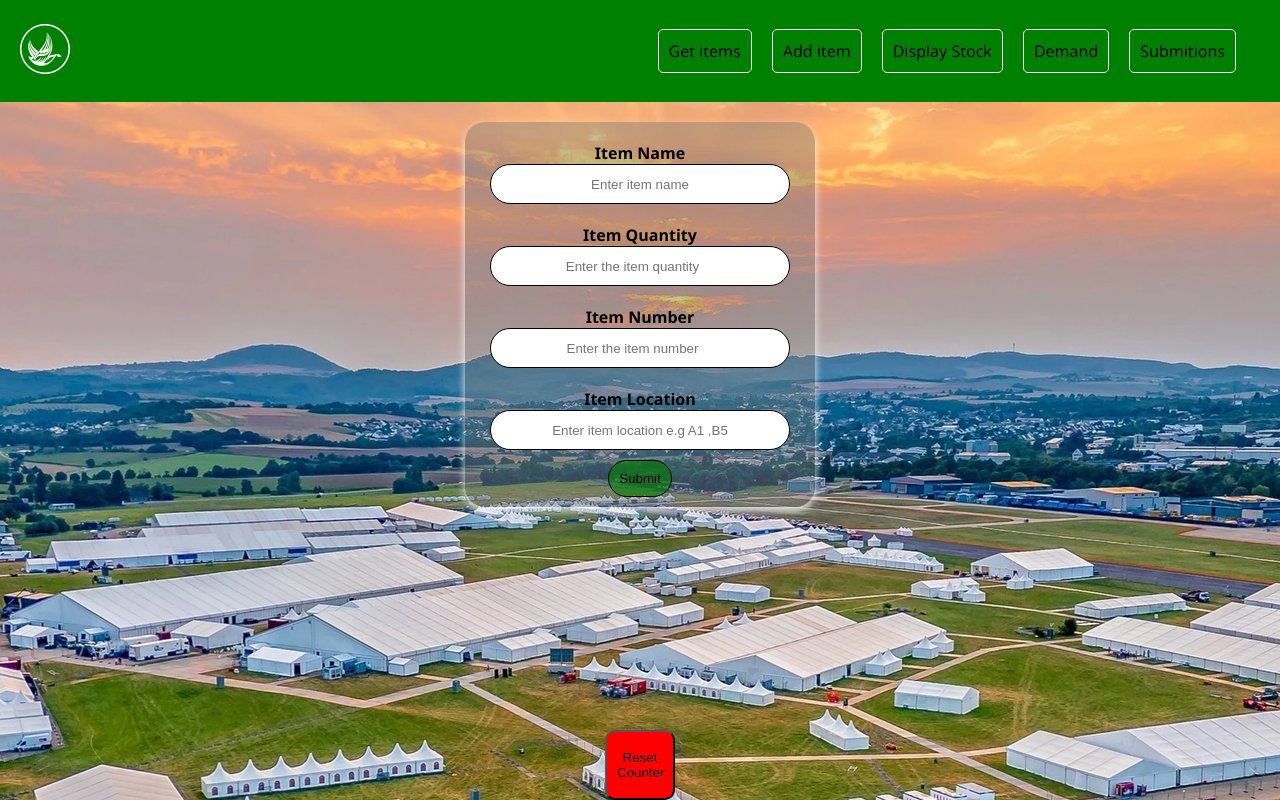
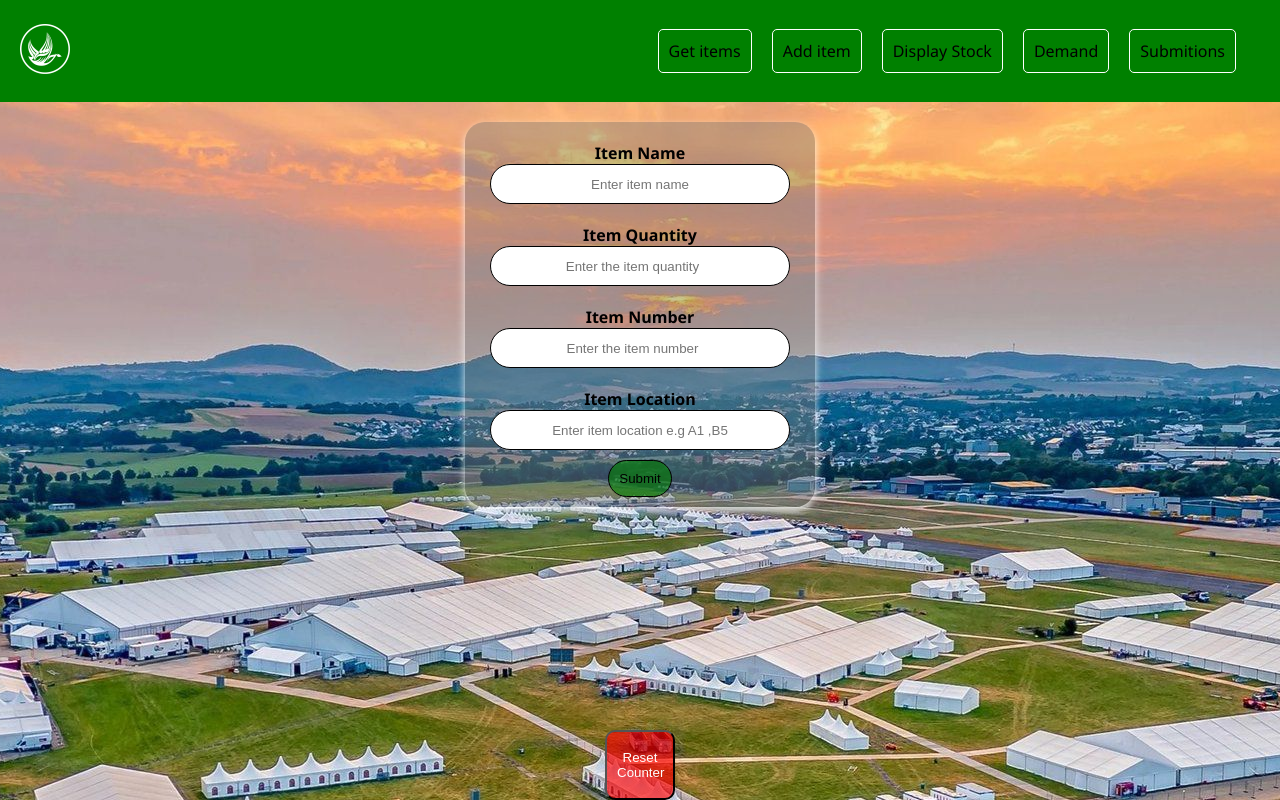
Before and after one commit to Salik689/stocks, a Next.js app: page / in a window 1280 px wide. Built offline with nearby package versions, Linux system fonts and the light colour scheme.

Commit message:
change btn c

```diff
--- a/app/page.css
+++ b/app/page.css
@@ -43,10 +43,11 @@ input{
 
 .counterResetBtn{
     padding: 10px;
-    background-color: red;
+    background-color: rgba(255, 0, 0, 0.644);
     border-radius: 10px;
     width: 70px;
     height: 70px;
    position: absolute;
     bottom: 0px;
+    color: white;
 }
```
